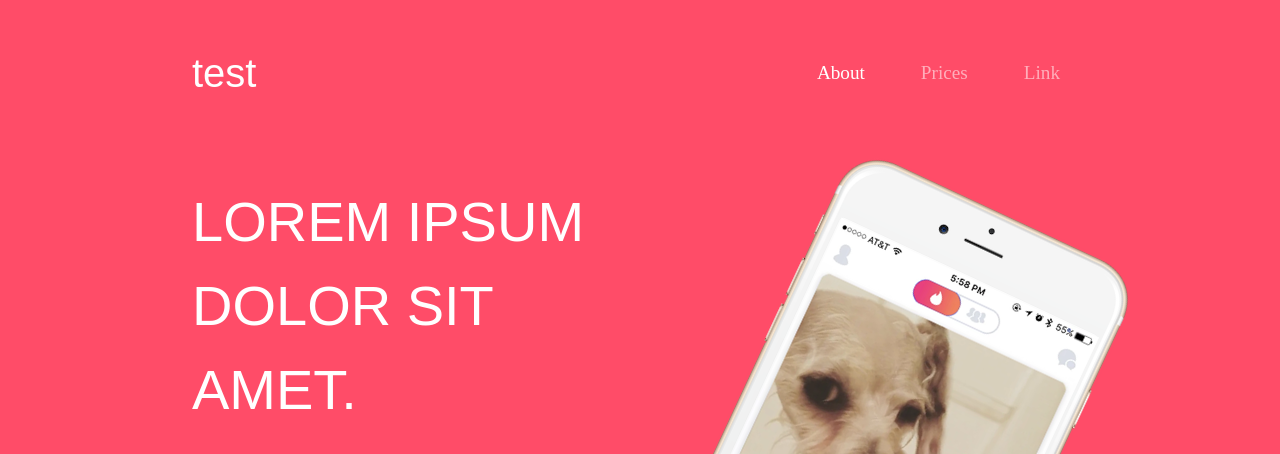
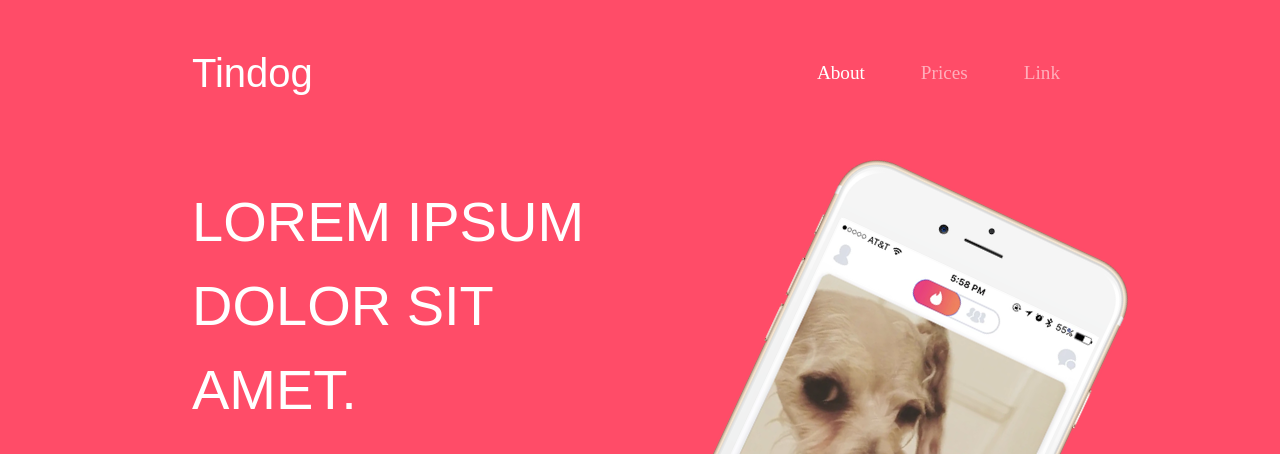
Before and after one commit to felipeinnit/first_website_topBotton, a plain HTML site: page index.html in a window 1280 px wide. Shown: the top 454 px of the page. Drawn offline with nearby package versions, Linux system fonts and the light colour scheme.

Commit message:
Update index.html
Some text and links update

```diff
--- a/index.html
+++ b/index.html
@@ -19,7 +19,7 @@
     <!-- css local -->
     <link rel="stylesheet" href="css/styles.css">
 
-    <title>No MORE C00FEE</title>
+    <title>Tindog my first website</title>
   </head>
   <body>
     <section id="title">
@@ -27,7 +27,7 @@
           <!-- Nav Bar -->
           <nav class="navbar navbar-expand-md navbar-dark">
 
-              <a class="navbar-brand" href="#">test</a>
+              <a class="navbar-brand" href="#">Tindog</a>
               <button class="navbar-toggler" type="button" data-bs-toggle="collapse" data-bs-target="#navbarTogglerDemo02" aria-controls="navbarTogglerDemo02" aria-expanded="false" aria-label="Toggle navigation">
                 <span class="navbar-toggler-icon"></span>
               </button>
```
